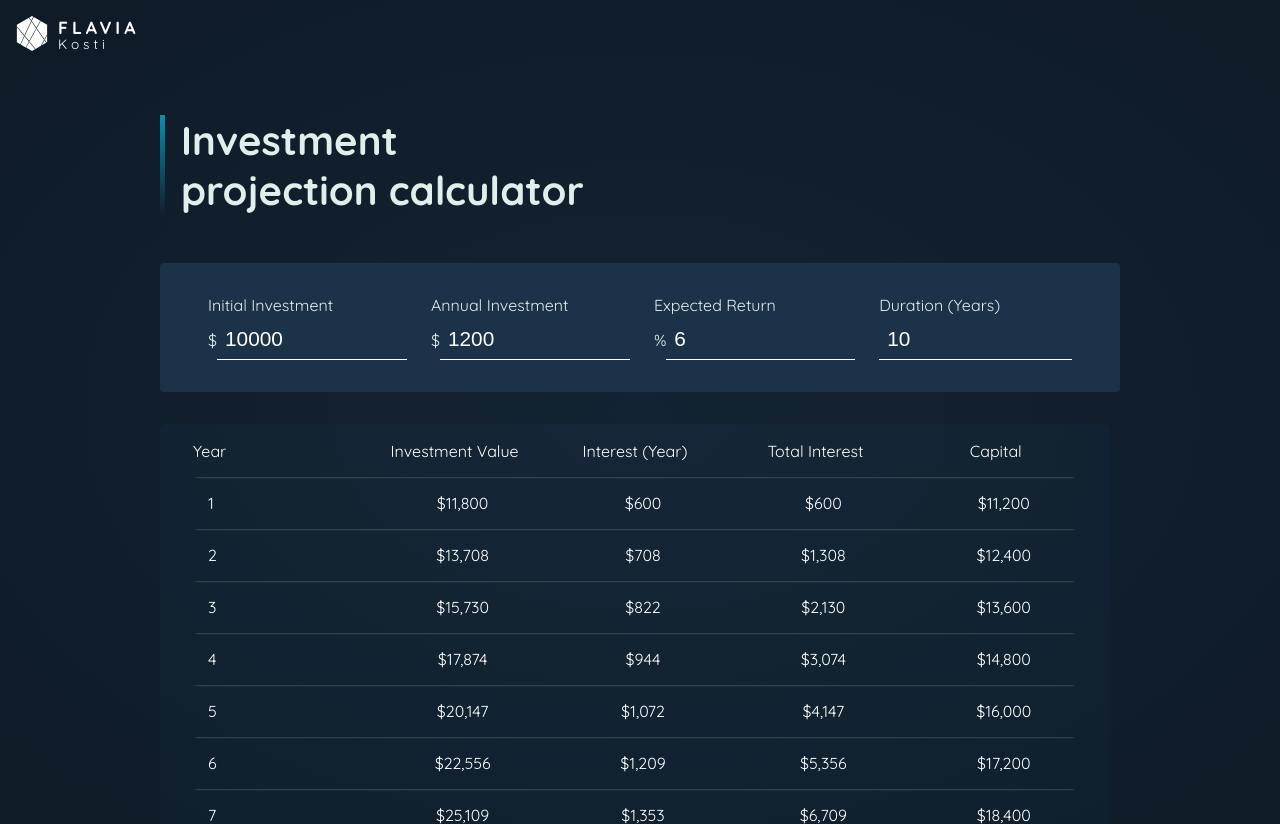
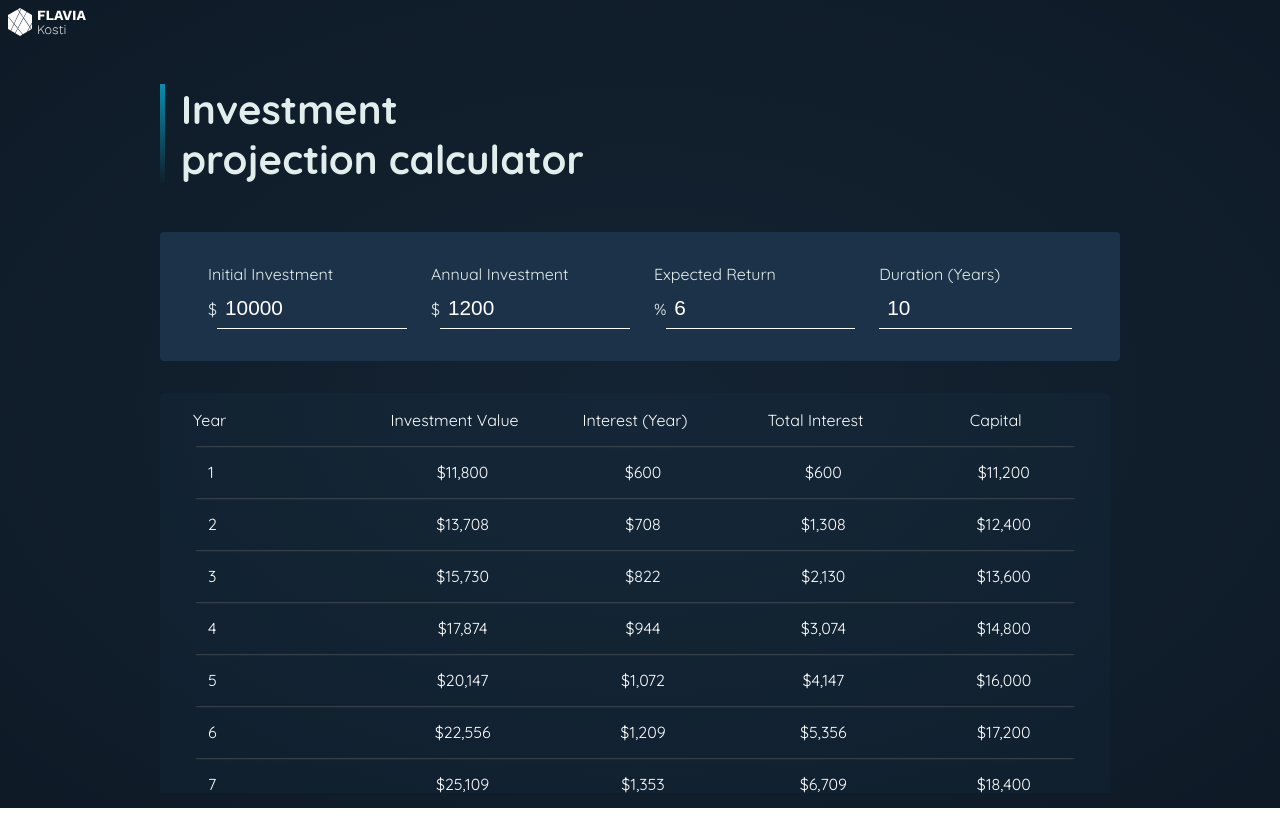
Before and after one commit to flavia3107/investment-calculator, a React (Vite) app: page / in a window 1280 px wide. Built offline with nearby package versions, Linux system fonts and the light colour scheme.

Commit message:
Re-design

```diff
--- a/index.html
+++ b/index.html
@@ -9,16 +9,9 @@
 </head>
 
 <body>
-  <header>
-    <a href="https://all-projects-portfolio.web.app/" target="_blank" class="logo">
-      <img class="logo-img" src="./src/assets/logo-white.svg" />
-      <div class="logo-txt">
-        <h1>FLAVIA</h1>
-        <span>Kosti</span>
-      </div>
-    </a>
-
-  </header>
+  <a href="https://all-projects-portfolio.web.app/" target="_blank" class="logo">
+    <img src="./src/assets/logo-white.svg" />
+  </a>
   <div id="root"></div>
   <script type="module" src="/src/index.jsx"></script>
 </body>
--- a/src/index.css
+++ b/src/index.css
@@ -146,45 +146,9 @@ input[type="number"] {
 
 .logo {
   display: flex;
-  align-items: center;
-  padding: 1rem;
+  width: fit-content;
   text-decoration: none;
-}
-
-.logo > img {
-  height: 35px;
-}
-
-.logo-txt {
-  padding-left: 7px;
-  display: flex;
-  flex-direction: column;
-  color: #fff;
-  align-items: flex-start;
-}
-
-.logo-img {
-  width: 2rem;
-  margin-right: 3px;
-}
-
-.logo-txt h1,
-.logo-txt span {
-  margin: 0;
-  padding: 0;
-  line-height: 1;
-  letter-spacing: 4px;
-}
-
-.logo-txt h1 {
-  font-weight: bolder;
-  font-size: 1.1rem;
-  margin-top: 2px;
-}
-
-.logo-txt span {
-  font-weight: lighter;
-  font-size: 0.85rem;
+  margin: 0.5rem;
 }
 
 @media only screen and (max-width: 900px) {
```
Also changed, not shown: src/assets/logo-white.svg.
